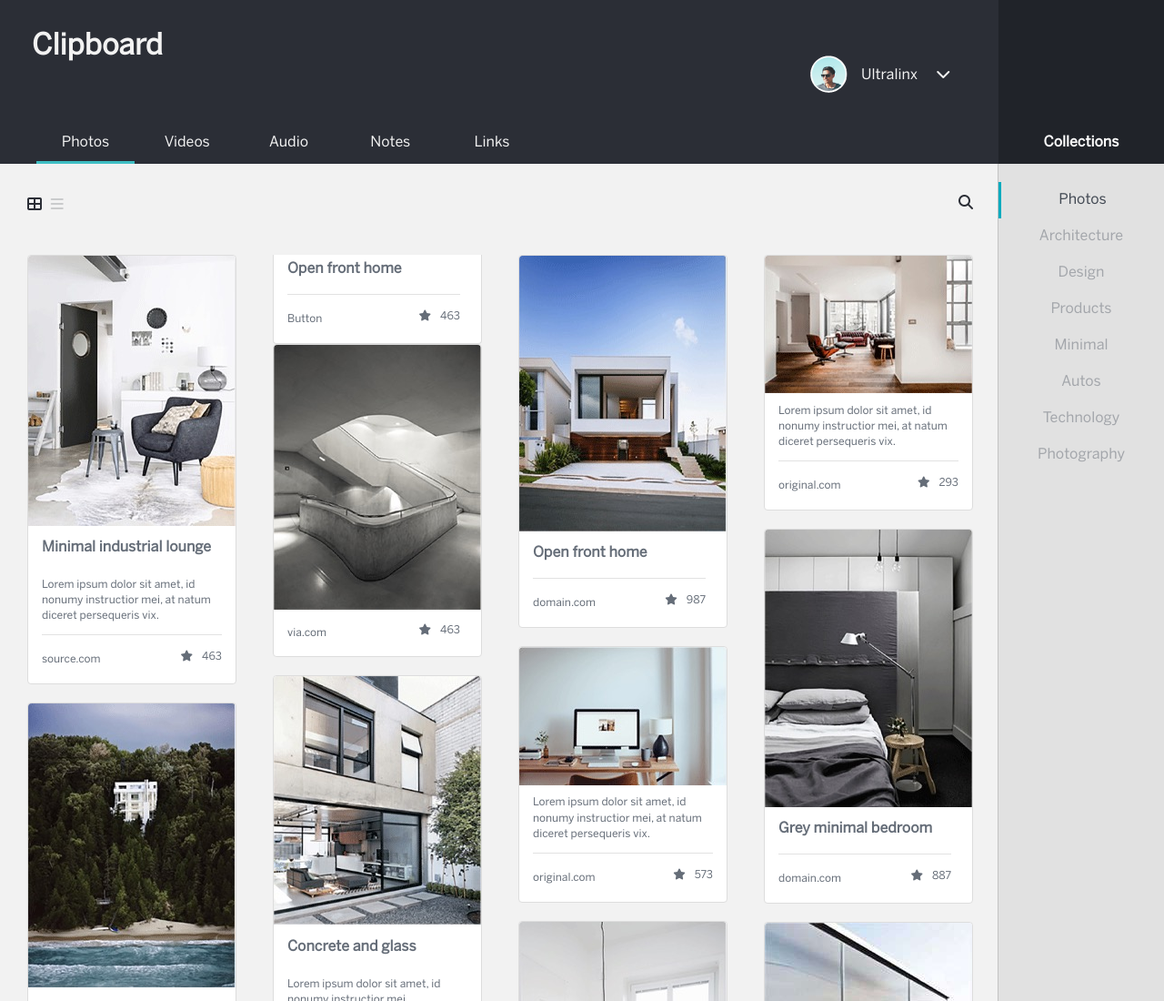
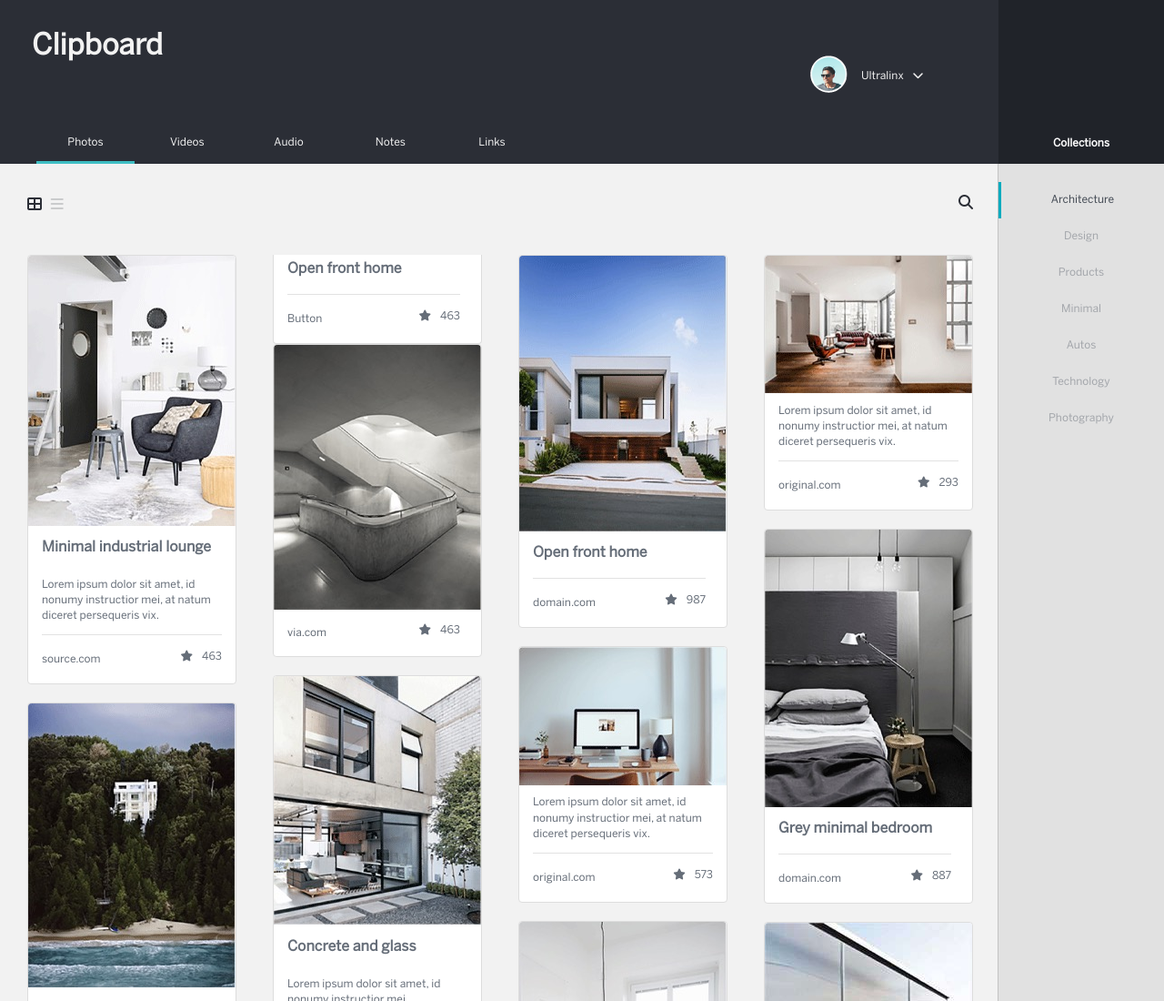
Before and after one commit to Todoviernes/clipboard_website, a plain HTML site: page index.html in a window 1280 px wide. Shown: the top 1100 px of the page at 91% size. Drawn offline with Linux system fonts and the light colour scheme.

Commit message:
change font size on nav links

```diff
--- a/index.html
+++ b/index.html
@@ -154,8 +154,7 @@
 			<div><h4>Collections</h4></div>
 			<nav class="side-navbar navbar-default">
 				<ul class="site-nav navbar-nav">
-					<li class="active"><a href="#">Photos</a></li>
-					<li><a href="#">Architecture</a></li>
+					<li class="active"><a href="#">Architecture</a></li>
 					<li><a href="#">Design</a></li>
 					<li><a href="#">Products</a></li>
 					<li><a href="#">Minimal</a></li>
--- a/styles.css
+++ b/styles.css
@@ -46,17 +46,19 @@ header h1 {
 }
 
 .unser-nav span a {
-  position: relative;
-  top: -15px;
-  left: 15px;
+    position: relative;
+    top: -15px;
+    left: 15px;
+    font-size: 12px;
 }
 .unser-nav a {
   text-decoration: none;
   color: #F2F2F2;
 }
 .unser-nav i {
-  padding-left: 20px;
+  padding-left: 10px;
 }
+
 header nav.navbar.navbar-default {
   margin-top: 35px;
 }
@@ -73,7 +75,9 @@ header nav.navbar.navbar-default li.active {
   border-bottom: solid #3EBEC3;
   text-align: center;
 }
-
+header nav.navbar.navbar-default li a {
+    font-size: 12px;
+}
 li a {
   text-decoration: none;
   line-height: 40px;
@@ -136,14 +140,9 @@ section.search {
 }
 .col-md-4{
   position: relative;
-  /* min-height: 1px; */
   padding-right: 15px;
   padding-left: 15px;
-  /* float: left; */
-  /* display: inline-block; */
-  /* width:  100%; */
   width: 230px;
-  /* display: flex; */
 }
 .content.row{
   -moz-column-width: 228px;
@@ -173,7 +172,6 @@ section.search {
 }
 .thumbnail {
   display: block;
-  /* padding: 4px; */
   margin-bottom: 20px;
   line-height: 1.42857143;
   background-color: #fff;
@@ -236,9 +234,10 @@ a.ranking.btn.btn-default
 }
 
 div > h4 {
-  position: relative;
-  bottom: -128px;
-  color: white;
+    position: relative;
+    bottom: -136px;
+    color: white;
+    font-size: 12px;
 }
 .col-md-3 {
   position: absolute;
@@ -266,4 +265,7 @@ ul.site-nav.navbar-nav li.active {
 ul.site-nav.navbar-nav li.active a {
   color: #434A54;
 }
+ul.site-nav.navbar-nav li a {
+    font-size: 12px;
+}
 /*END ASIDE SECTION*/
```
